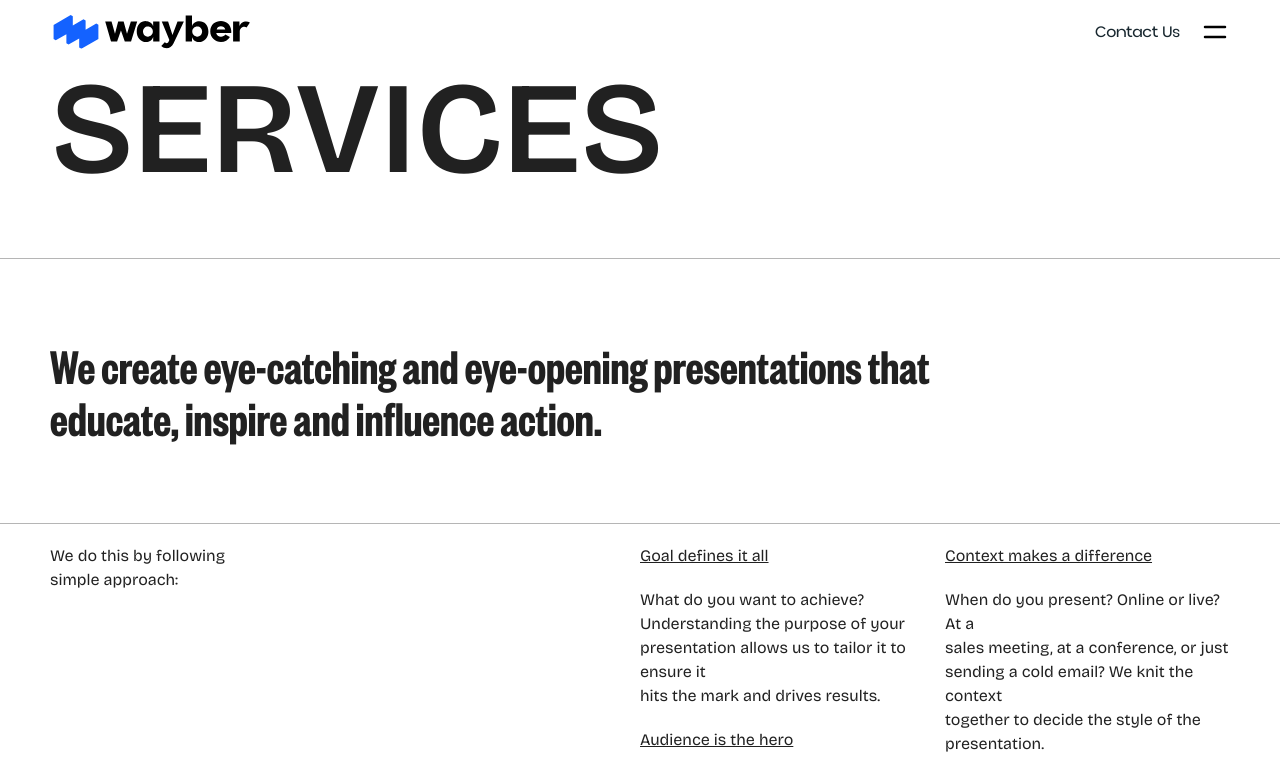
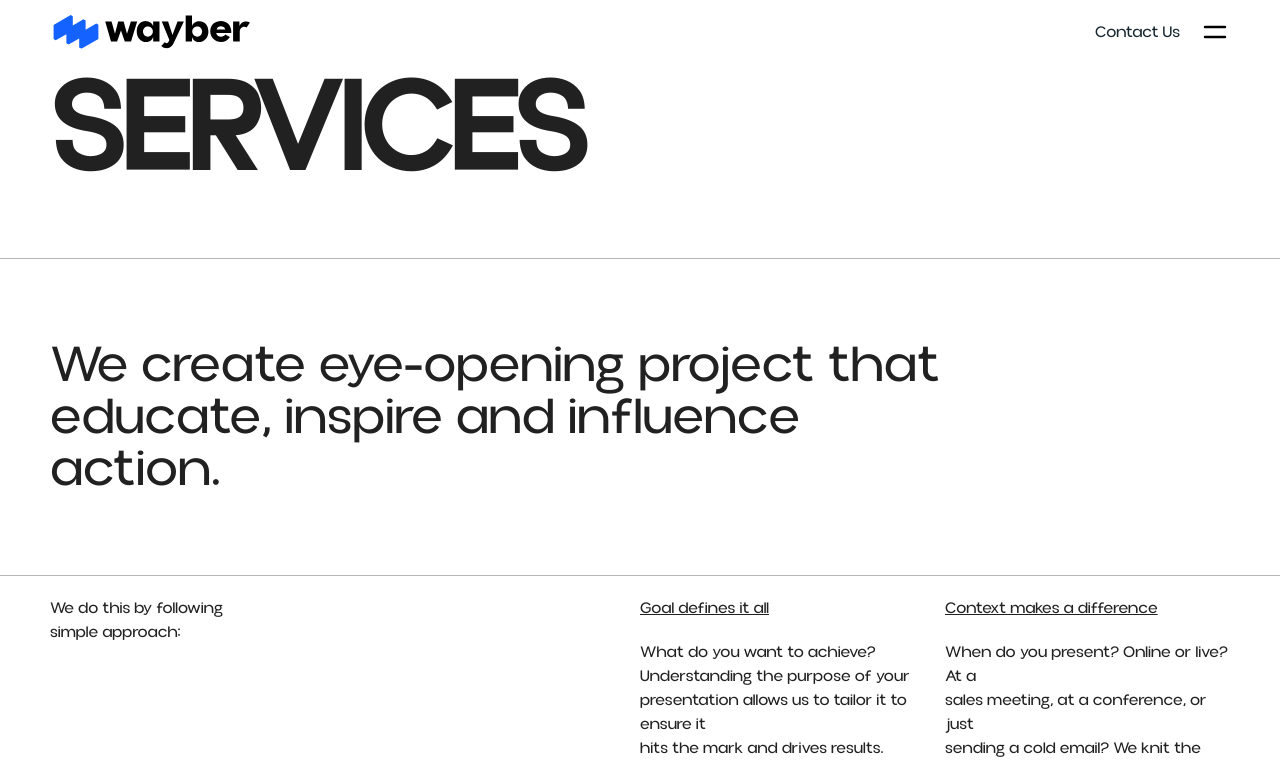
Before and after one commit to Wayber-Technologies/website, a Next.js app: page /services in a window 1280 px wide. Shown: the top 764 px of the page. Built offline with nearby package versions, Linux system fonts and the light colour scheme.

Commit message:
update: development

```diff
--- a/container/services-page/Clients.tsx
+++ b/container/services-page/Clients.tsx
@@ -13,7 +13,7 @@ export default function Clients() {
   };
   return (
     <section className="w-full padding-y">
-      <h1 className="sub-heading padding-x font-medium font-Bricolage text-secondry pb-[50px]">Clients’ reviews</h1>
+      <h1 className="sub-heading padding-x font-medium font-Aloevera text-secondry pb-[50px]">Clients’ reviews</h1>
       {serviceClientsItem.map((item) => (
         <div
           key={item.id}
@@ -24,13 +24,13 @@ export default function Clients() {
           <div className="w-full flex items-center justify-between py-[10px] padding-x">
             <div className="w-[50%] flex items-center">
               <div className="w-[40%] sm:w-auto xm:w-auto">
-                <Link href={item.href} className="small-text font-normal font-Bricolage text-secondry link-flash">
+                <Link href={item.href} className="small-text font-normal font-Aloevera text-secondry link-flash">
                   {item.website}
                 </Link>
               </div>
               <div className="w-auto sm:hidden xm:hidden">
                 <motion.h3
-                  className={`small-text font-normal font-Bricolage text-secondry ${
+                  className={`small-text font-normal font-Aloevera text-secondry ${
                     activeAccordion === item.id ? "opacity-100" : "opacity-0"
                   } opacity-0 transition-all duration-200 ease-in-out`}
                 >
@@ -40,11 +40,11 @@ export default function Clients() {
             </div>
             <div className="w-[50%] flex justify-between items-center">
               <div className="w-[40%] sm:w-auto xm:w-auto">
-                <h3 className="small-text font-normal font-Bricolage text-secondry">{item.name}</h3>
+                <h3 className="small-text font-normal font-Aloevera text-secondry">{item.name}</h3>
               </div>
               <div className="w-[10%] sm:w-auto xm:w-auto flex items-end justify-end">
                 <button
-                  className={`small-text font-normal font-Bricolage uppercase transition-all duration-200 ease-in-out ${
+                  className={`small-text font-normal font-Aloevera uppercase transition-all duration-200 ease-in-out ${
                     activeAccordion === item.id ? "text-gray-300" : "text-secondry link-flash"
                   }`}
                   onClick={() => toggleAccordion(item.id)}
@@ -93,7 +93,7 @@ export default function Clients() {
                         <Image src={item.src} alt="clientImg" className="w-full h-full object-cover rounded-[10px]" />
                       </div>
                       <div className="">
-                        <p className="small-text tracking-wider font-normal font-Bricolage text-secondry">
+                        <p className="small-text tracking-wider font-normal font-Aloevera text-secondry">
                           {item.review}
                         </p>
                       </div>
--- a/container/services-page/Expectations.tsx
+++ b/container/services-page/Expectations.tsx
@@ -16,14 +16,14 @@ export default function Expectations() {
     <section className="w-full bg-marquee padding-y rounded-t-[20px]">
       <div className="w-full bg-marquee z-10 relative rounded-t-[20px]">
         <Marquee
-          title="why us other"
-          className="pb-[50px] lg:pb-[40px] md:pb-[30px] sm:pb-[30px] xm:pb-[15px] text-[540px] leading-[330px] lg:text-[380px] lg:leading-[240px] md:text-[300px] md:leading-[160px] sm:text-[230px] sm:leading-[140px] xm:text-[130px] xm:leading-[80px]"
+          title="why us, wayber"
+          className="pb-[30px] lg:pb-[25px] md:pb-[20px] sm:pb-[20px] xm:pb-[15px] text-[280px] leading-[200px] lg:text-[200px] lg:leading-[140px] md:text-[120px] md:leading-[80px] sm:text-[90px] sm:leading-[60px] xm:text-[60px] xm:leading-[40px]"
         />
       </div>
       <div className="w-full padding-x py-[20px]">
         <div className="w-full flex justify-between sm:flex-col xm:flex-col sm:gap-[20px] xm:gap-[20px]">
           <div className="w-[50%] sm:w-full xm:w-full">
-            <h3 className="paragraph font-medium text-white font-Bricolage">What you can expect?</h3>
+            <h3 className="paragraph font-medium text-white font-Aloevera">What you can expect?</h3>
           </div>
           <div className="w-[50%] sm:w-full xm:w-full flex flex-wrap gap-[20px]">
             {expectationsItems.map((item) => (
@@ -31,17 +31,17 @@ export default function Expectations() {
                 className="w-[345px] flex justify-between gap-x-[20px] sm:flex-col xm:flex-col gap-[20px]"
                 key={item.id}
               >
-                <div className="bg-[#145B52] w-full flex flex-col rounded-[20px] px-[30px] py-[20px]">
+                <div className="bg-wayberBlue w-full flex flex-col rounded-[20px] px-[30px] py-[20px]">
                   <div className="flex gap-x-[10px] items-center pb-[10px] mb-[100px] ">
-                    <h1 className="sub-heading font-normal font-Bricolage text-white">{item.title1}</h1>
+                    <h1 className="sub-heading font-normal font-Aloevera text-white">{item.title1}</h1>
                   </div>
                   <div className="w-full flex justify-between items-center">
-                    <button className="small-text font-normal font-Bricolage text-white">
+                    <button className="small-text font-normal font-Aloevera text-white">
                       <TextHover titile1={item.subTitle1} titile2={item.subTitle1} />
                     </button>
                     <button
                       onClick={() => handleButtonClick(item.id)}
-                      className="small-text uppercase font-normal font-Bricolage text-white"
+                      className="small-text uppercase font-normal font-Aloevera text-white"
                     >
                       {openItemId === item.id ? "hide" : <TextHover titile1={item.btn} titile2={item.btn} />}
                     </button>
--- a/container/services-page/Hero.tsx
+++ b/container/services-page/Hero.tsx
@@ -5,32 +5,30 @@ export default function Hero() {
         <div className="w-full flex flex-col">
           <div className="w-full margin padding-x">
             <div>
-              <h1 className="heading tracking-[-1.3px] text-[#212121] font-semibold font-Bricolage uppercase">
+              <h1 className="heading tracking-[-1.3px] text-[#212121] font-semibold font-Aloevera uppercase">
                 services
               </h1>
             </div>
           </div>
           <div className="w-full border-t border-[#21212155]">
-            <p className="w-[80%] sm:w-full xm:w-full sub-heading font-normal padding-x font-FoundersGrotesk text-secondry padding-y">
+            <p className="w-[80%] sm:w-full xm:w-full sub-heading font-normal padding-x font-Aloevera text-secondry padding-y">
               We create&nbsp;
-              <span className="xl:link-flash lg:link-flash md:link-flash cursor-pointer">eye-catching&nbsp;</span>
-              and&nbsp;
               <span className="xl:link-flash lg:link-flash md:link-flash cursor-pointer">eye-opening&nbsp;</span>
-              presentations that educate, inspire and influence action.
+              project that educate, inspire and influence action.
             </p>
           </div>
           <div className="w-full flex border-t border-[#21212155] py-[20px] flex-col">
             <div className="w-full flex justify-between sm:flex-col xm:flex-col padding-x sm:gap-[20px] xm:gap-[20px]">
               <div className="w-[50%] sm:w-full xm:w-full">
-                <p className="paragraph font-Bricolage text-secondry">
+                <p className="paragraph font-Aloevera text-secondry">
                   We do this by following <br /> simple approach:
                 </p>
               </div>
               <div className="w-[50%] sm:w-full xm:w-full flex justify-between sm:flex-col xm:flex-col gap-[20px]	">
                 <div className="w-[50%] sm:w-full xm:w-full flex flex-col gap-[20px]">
                   <div className="flex flex-col gap-[20px]">
-                    <p className="paragraph font-Bricolage text-secondry underline">Goal defines it all</p>
-                    <p className="paragraph font-Bricolage text-secondry">
+                    <p className="paragraph font-Aloevera text-secondry underline">Goal defines it all</p>
+                    <p className="paragraph font-Aloevera text-secondry">
                       What do you want to achieve?
                       <br className="sm:hidden xm:hidden" /> Understanding the purpose of your{" "}
                       <br className="sm:hidden xm:hidden" />
@@ -39,8 +37,8 @@ export default function Hero() {
                     </p>
                   </div>
                   <div className="flex flex-col gap-[20px]">
-                    <p className="paragraph font-Bricolage text-secondry underline">Audience is the hero</p>
-                    <p className="paragraph font-Bricolage text-secondry">
+                    <p className="paragraph font-Aloevera text-secondry underline">Audience is the hero</p>
+                    <p className="paragraph font-Aloevera text-secondry">
                       Who is it for? What do they want? Why
                       <br className="sm:hidden xm:hidden" /> does it matter to them? We need to know
                       <br className="sm:hidden xm:hidden" /> your audience well enough to deliver a{" "}
@@ -53,8 +51,8 @@ export default function Hero() {
                 </div>
                 <div className="w-[50%] sm:w-full xm:w-full">
                   <div className="flex flex-col gap-[20px]">
-                    <p className="paragraph font-Bricolage text-secondry underline">Context makes a difference</p>
-                    <p className="paragraph font-Bricolage text-secondry">
+                    <p className="paragraph font-Aloevera text-secondry underline">Context makes a difference</p>
+                    <p className="paragraph font-Aloevera text-secondry">
                       When do you present? Online or live? At a
                       <br className="sm:hidden xm:hidden" />
                       sales meeting, at a conference, or just
```
